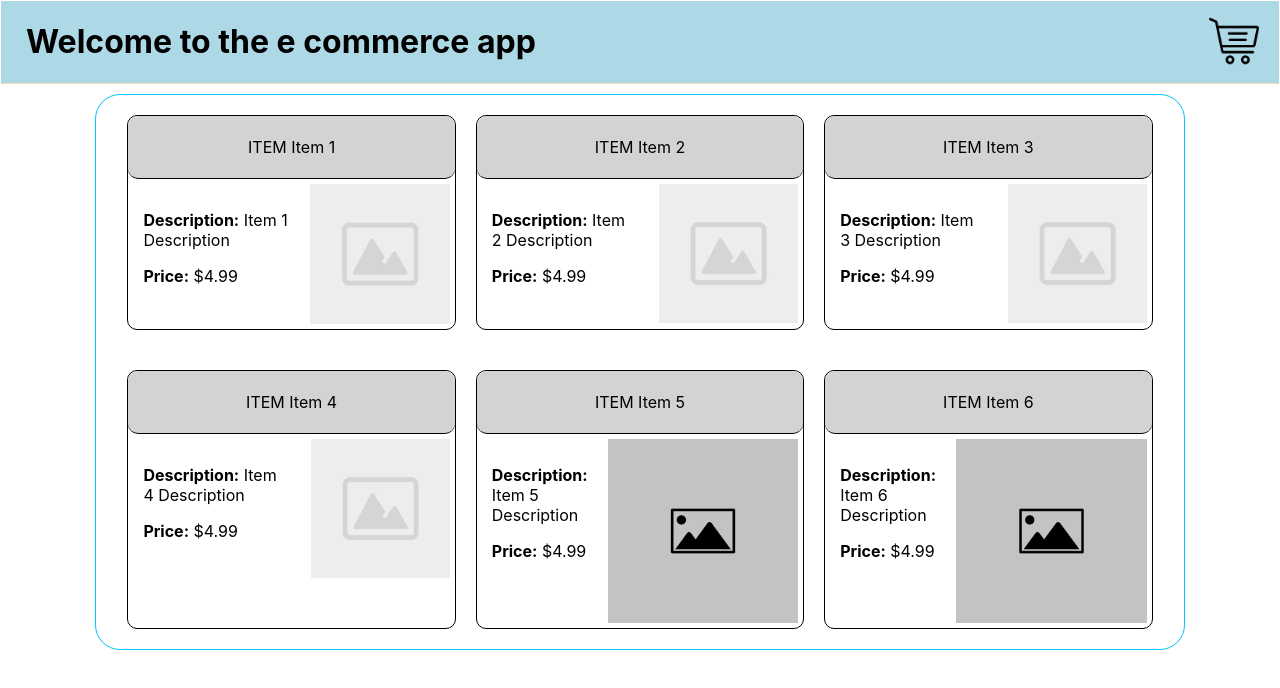
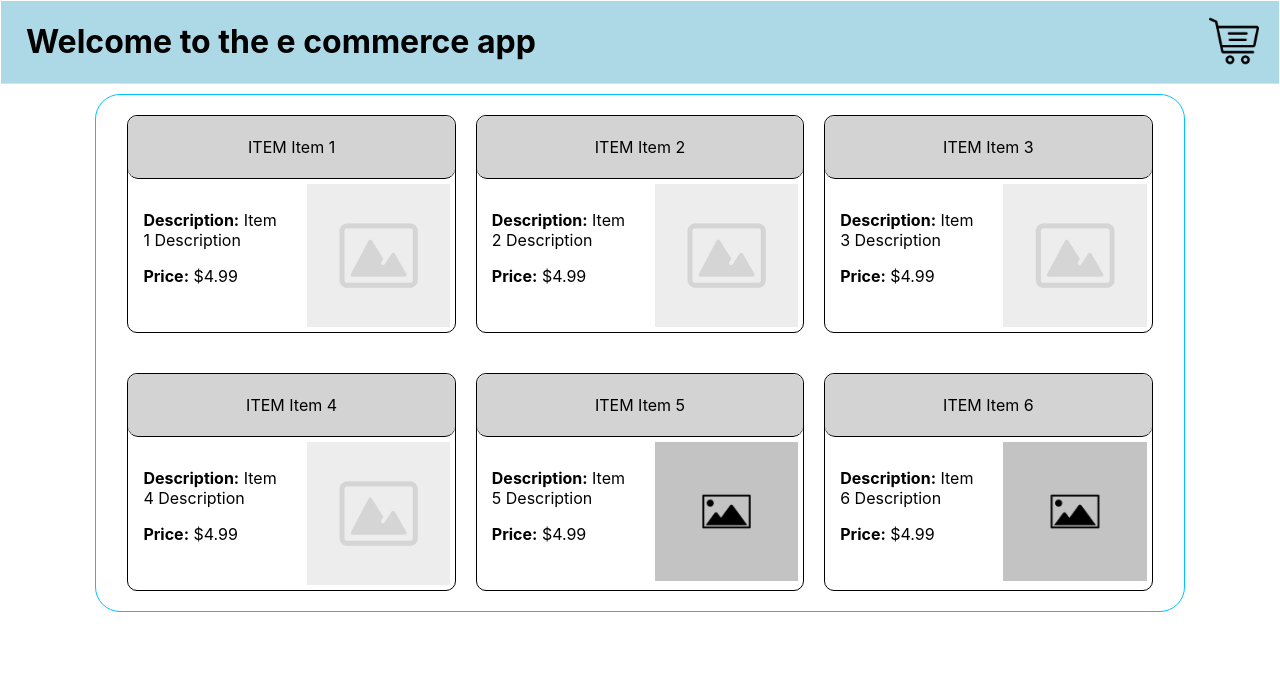
Before and after one commit to rsork34/e_commerce_app, a React (Create React App) app: page / in a window 1280 px wide. Shown: the top 688 px of the page. Built offline with nearby package versions, Linux system fonts and the light colour scheme.

Commit message:
Added styling to make image sizes more consistent

```diff
--- a/src/components/style/SaleItem.css
+++ b/src/components/style/SaleItem.css
@@ -26,6 +26,11 @@
 .saleItemBody {
     display: flex;
     text-align: left;
+    max-height: 25em;
+}
+
+.saleItemBody > div {
+  width: 50%;
 }
 
 .saleItemBodyDesc {
```
